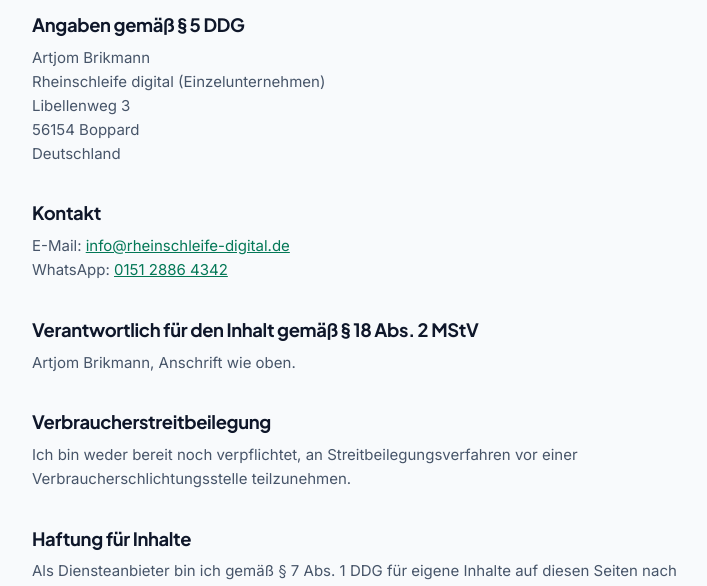
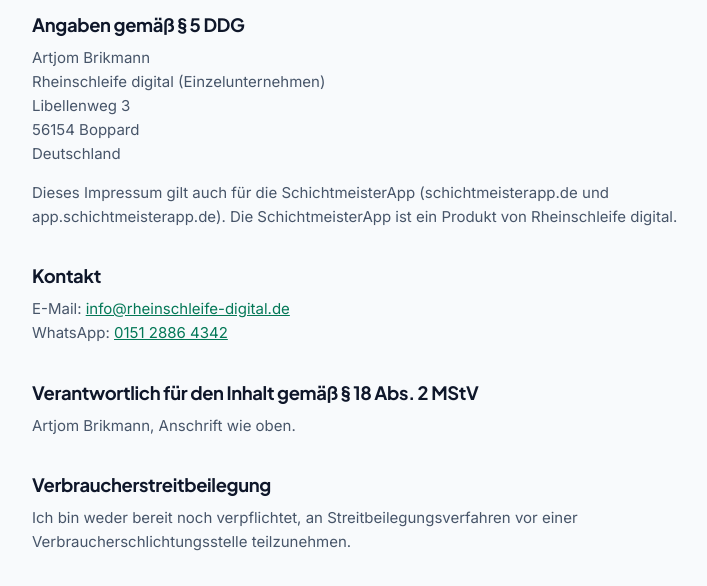
Before and after one commit to artjombrikmann/rheinschleife-digital, a plain HTML site: page impressum.html in a window 1280 px wide. Shown: the part 190-776 px from the top of the page, without its empty margins (272-979 px from the left). Drawn offline with Linux system fonts and the light colour scheme.

Commit message:
feat(legal): Impressum gilt auch fuer SchichtmeisterApp, Marker Log-Speicherdauer
Co-Authored-By: Claude Sonnet 5.5 <noreply@anthropic.com>

```diff
--- a/impressum.html
+++ b/impressum.html
@@ -23,6 +23,11 @@
     Libellenweg 3<br>
     56154 Boppard<br>
     Deutschland
+  </p>
+  <p>
+    Dieses Impressum gilt auch für die SchichtmeisterApp (schichtmeisterapp.de
+    und app.schichtmeisterapp.de). Die SchichtmeisterApp ist ein Produkt von
+    Rheinschleife digital.
   </p>
 
   <h2>Kontakt</h2>
```
Also changed, not shown: datenschutz.html (+1 -1 lines).
